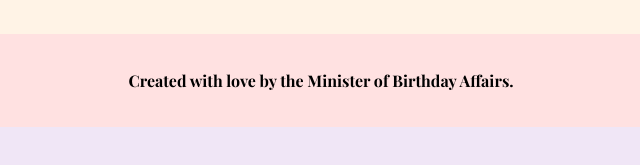
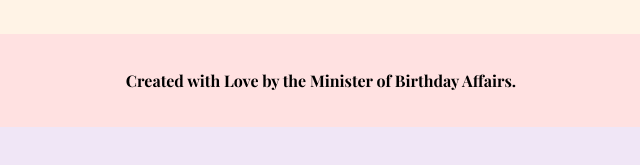
Before and after one commit to DolapoTest/Birthday-Tribute-to-Dorcas, a plain HTML site: page index.html in a window 1280 px wide. Shown: the part 553-718 px from the top of the page, 319-959 px from the left. Drawn offline with nearby package versions, Linux system fonts and the light colour scheme.

Commit message:
Update index.html

```diff
--- a/index.html
+++ b/index.html
@@ -115,7 +115,7 @@
     </section>
 
     <footer>
-        <p>Created with love by the Minister of Birthday Affairs.</p>
+        <p>Created with Love by the Minister of Birthday Affairs.</p>
     </footer>
 </body>
 </html>
```
